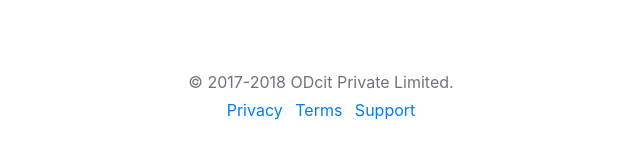
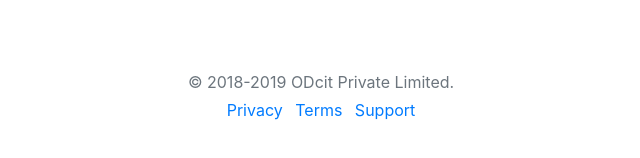
Before and after one commit to nitesh710/online-dictionary, a website: page public/index.html in a window 1280 px wide. Shown: the part 228-386 px from the top of the page, 319-959 px from the left. Drawn offline with nearby package versions, Linux system fonts and the light colour scheme; some packages are replaced by stand-ins of ours.

Commit message:
changes in footer.html and homeController.js

```diff
--- a/public/partials/footer.html
+++ b/public/partials/footer.html
@@ -1,5 +1,5 @@
 <footer class="my-5 pt-5 text-muted text-center text-small">
-	<p class="mb-1">&copy; 2017-2018 ODcit Private Limited.</p>
+	<p class="mb-1">&copy; 2018-2019 ODcit Private Limited.</p>
 	<ul class="list-inline">
 		<li class="list-inline-item"><a href="#">Privacy</a></li>
 		<li class="list-inline-item"><a href="#">Terms</a></li>
```
Also changed, not shown: public/js/homeController.js (+5 -6 lines).
